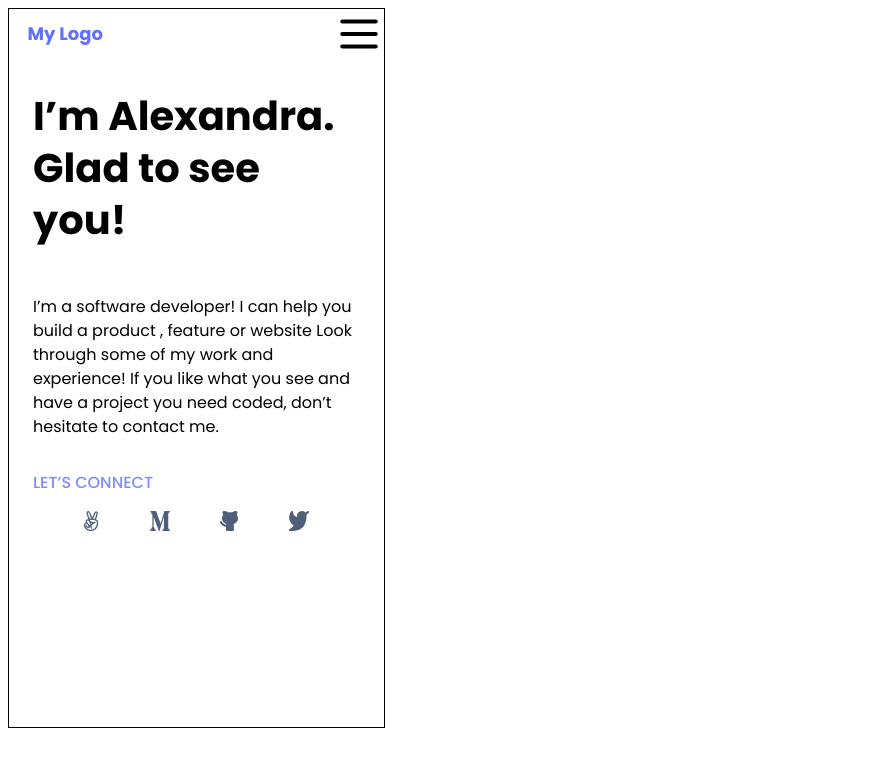
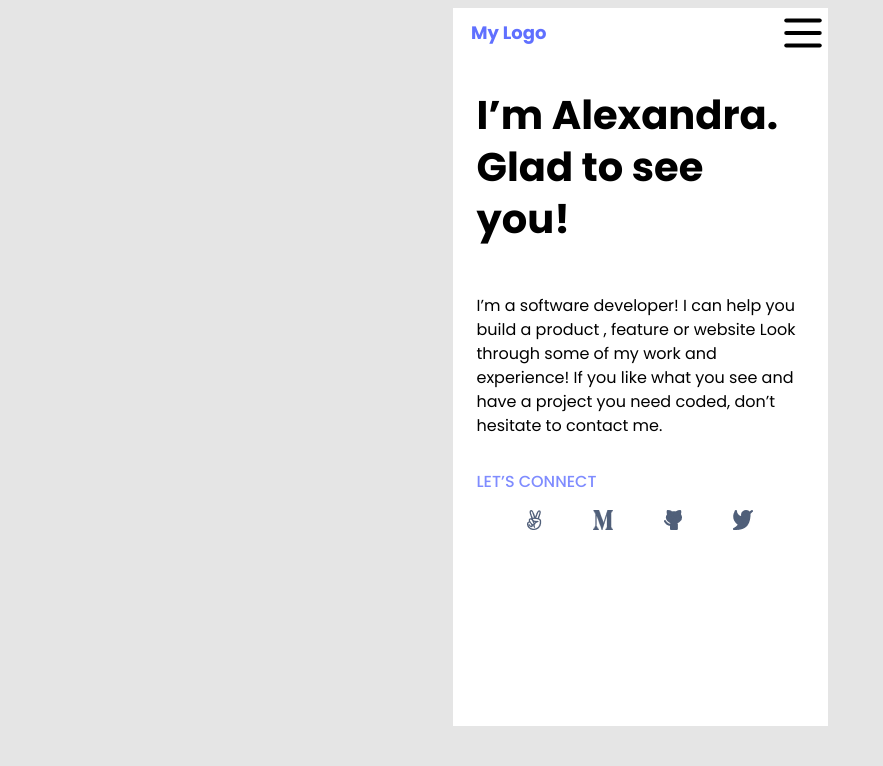
Before and after one commit to jun447/portfolio_w, a website: page index.html in a window 1280 px wide. Shown: the whole page, without its empty margins (0-883 px from the left). Drawn offline with Linux system fonts and the light colour scheme.

Commit message:
addded background colour

```diff
--- a/index.html
+++ b/index.html
@@ -8,6 +8,7 @@
 
 </head>
 <body>
+    <main class="main_con">
         <div class="container">
             <nav class="nav">
                 <div class="logo">
@@ -51,6 +52,8 @@
                 </div>
             </div>
         </div>
+    </main>
+
 
 </body>
 </html>
--- a/main.css
+++ b/main.css
@@ -1,7 +1,15 @@
 @import url('https://fonts.googleapis.com/css2?family=Poppins:ital,wght@0,100;0,200;0,300;0,400;0,500;0,600;0,700;0,800;1,100;1,200;1,300;1,400;1,500;1,600;1,700&display=swap');
 
+body {
+  background-color: #e5e5e5;
+}
+
+.main_con {
+  display: flex;
+  justify-content: center;
+}
+
 .container {
-  border: 1px solid #000;
   width: 375px;
   height: 718px;
   background-color: #fff;
```
Lines whose indentation alone changed are shown as unchanged.
